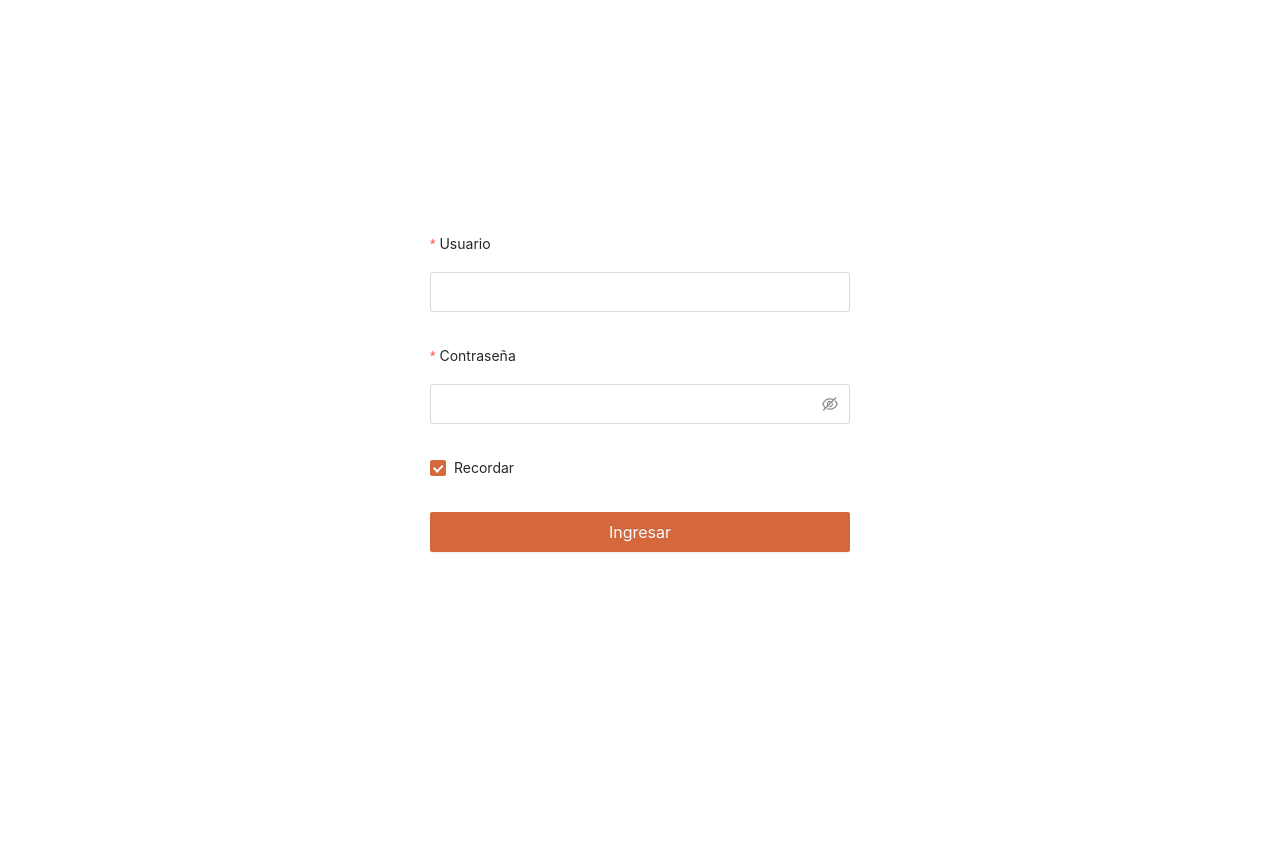
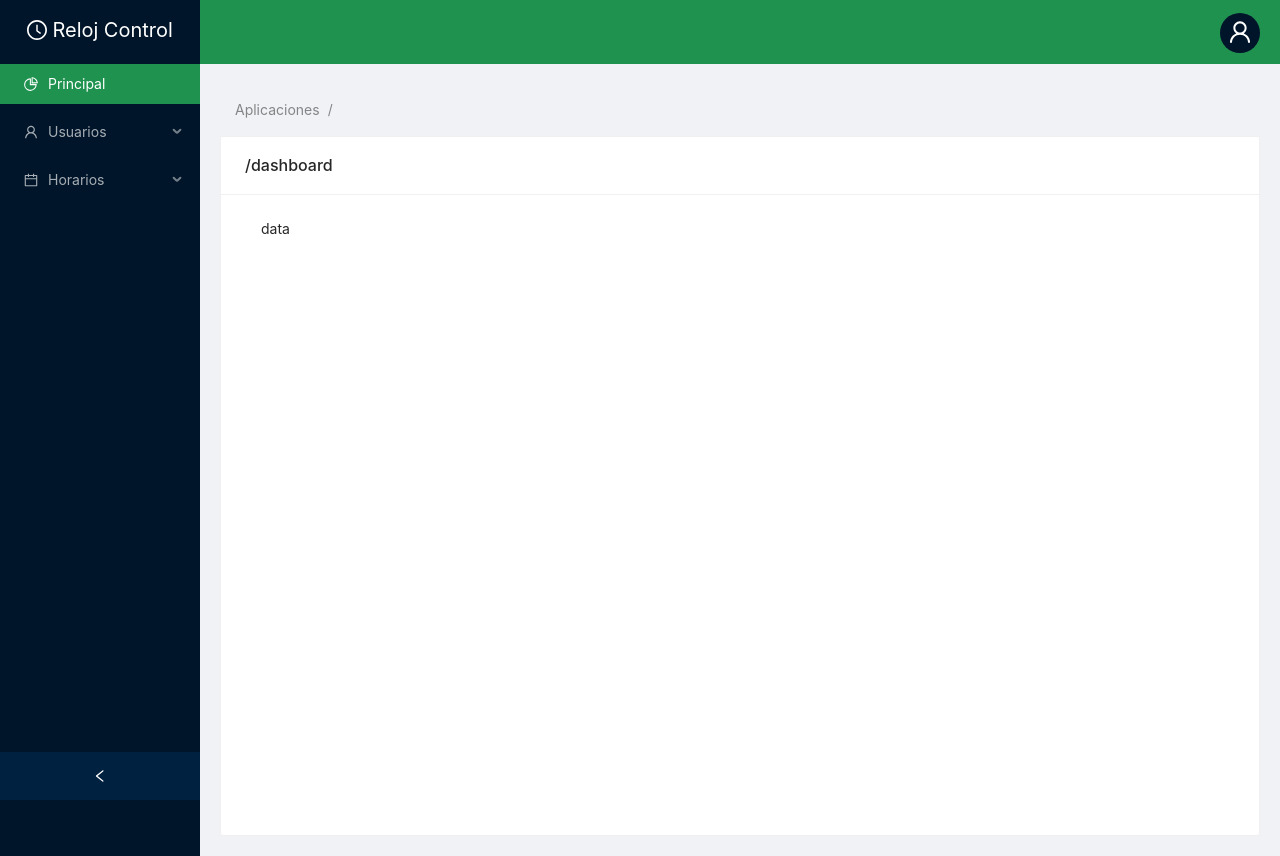
Before and after one commit to JuanMAA/CTR-ASISTENCIA-RF-DASHBOARD, a React (Create React App) app: page /dashboard in a window 1280 px wide. Before the commit this address led to /. Before the commit the page ends 800 px from the top, so only its background shows below. Built offline with nearby package versions, Linux system fonts and the light colour scheme.

Commit message:
add: fix

```diff
--- a/src/less/main.less
+++ b/src/less/main.less
@@ -1,6 +1,6 @@
 @import "~antd/lib/style/themes/default.less";
 @import "~antd/dist/antd.less";
-@primary-color: #d6683d;
+@primary-color: #1f924f;
 
 .site-layout {
   background: @primary-color;
--- a/src/routes/routes.tsx
+++ b/src/routes/routes.tsx
@@ -11,7 +11,9 @@ export default function Router() {
         <Route path="/" exact component={LoginView} />
         <LayoutComponent>
           <>
-            <PrivateRoute path="/dashboard" component={ContainerComponent} />
+            <Route path="/dashboard" component={ContainerComponent} />
+            <Route path="/profile" component={<> Holaa </>} />
+
           </>
         </LayoutComponent>
       </Switch>
--- a/src/views/auth/login.tsx
+++ b/src/views/auth/login.tsx
@@ -1,6 +1,25 @@
 import { Form, Input, Button, Checkbox, Row, Col } from "antd";
+import { BioSample, FingerPosition } from "@digitalpersona/core";
+import {
+  EnrollmentContext,
+  FingerprintsEnroll,
+} from "@digitalpersona/enrollment";
 
 export default function Auth() {
+
+  let submitFingerprints = async (
+    context: EnrollmentContext,
+    samples: BioSample[],
+    pos: FingerPosition
+  ) => {
+    try {
+      const api = new FingerprintsEnroll(context);
+      await api.enroll(pos, samples);
+    } catch (error) {
+      console.error("error ", error);
+    }
+  };
+
   return (
     <Row
       style={{
--- a/src/views/layout/layout.tsx
+++ b/src/views/layout/layout.tsx
@@ -1,7 +1,8 @@
 import { Layout, Breadcrumb, Card, Avatar } from "antd";
 import { ClockCircleOutlined, UserOutlined } from "@ant-design/icons";
-import { useState } from "react";
+import { useEffect, useState } from "react";
 import MenuComponent from "../layout/menu";
+import { Link, useLocation } from "react-router-dom";
 //import FooterComponent from "../layout/footer";
 
 const { Header, Content, Sider } = Layout;
@@ -10,8 +11,48 @@ type Props = {
   children: Element | JSX.Element;
 };
 
+const breadcrumbNameMap = {
+  "/profile": "Perfil",
+  "/data": "Tabla",
+  "/data/usuario": "Usuario",
+  "/data/tipos-usuario": "Tipo de Usuario",
+  "/data/usuario/new": "Crear",
+  "/data/rol": "Rol",
+  "/data/rol/new": "Crear",
+  "/data/horarios": "Horario",
+  "/data/horarios/new": "Crear",
+} as any;
+
 export default function LayoutComponent(props: Props) {
   const [collapsed, setCollapsed] = useState(false as any);
+
+  const location = useLocation();
+
+  const pathSnippets = location.pathname.split("/").filter((i) => i);
+  console.log("pathSnippets",pathSnippets)
+
+  const extraBreadcrumbItems = pathSnippets.map((_, index) => {
+    let custom;
+    const url = `/${pathSnippets.slice(0, index + 1).join("/")}`;
+
+    if (pathSnippets.length > 1 && pathSnippets[0] === "data"){
+      custom = `/data?t=${pathSnippets[1]}`;
+    }
+
+    return (
+      <Breadcrumb.Item key={url}>
+        <Link to={custom !== undefined ? custom : url}>
+          {/\d/.test(url) ? "Modificar" : breadcrumbNameMap[url]}
+        </Link>
+      </Breadcrumb.Item>
+    );
+  });
+
+  const breadcrumbItems = [
+    <Breadcrumb.Item key="apps">
+      <Link to="/dashboard">Aplicaciones</Link>
+    </Breadcrumb.Item>,
+  ].concat(extraBreadcrumbItems);
 
   return (
     <>
@@ -33,7 +74,8 @@ export default function LayoutComponent(props: Props) {
               fontSize: 20,
             }}
           >
-            <ClockCircleOutlined twoToneColor="#eb2f96" /> Reloj Control
+            <ClockCircleOutlined twoToneColor="#eb2f96" />{" "}
+            {!collapsed ? "Reloj Control" : ""}
           </div>
           <MenuComponent />
         </Sider>
@@ -42,14 +84,15 @@ export default function LayoutComponent(props: Props) {
             className="site-top-bar"
             style={{ padding: 0, textAlign: "right", paddingRight: 20 }}
           >
-            <Avatar className="icon-dynamic" size="large" icon={<UserOutlined />} />
+            <Avatar
+              className="icon-dynamic"
+              size="large"
+              icon={<UserOutlined />}
+            />
           </Header>
           <Content style={{ margin: 20 }}>
-            <Breadcrumb style={{ padding: 15 }}>
-              <Breadcrumb.Item>User</Breadcrumb.Item>
-              <Breadcrumb.Item>Bill</Breadcrumb.Item>
-            </Breadcrumb>
-            <Card title="Componente" style={{ minHeight: 700 }} extra={<></>}>
+            <Breadcrumb style={{ padding: 15 }}>{breadcrumbItems}</Breadcrumb>
+            <Card title={location.pathname} style={{ minHeight: 700 }} extra={<></>}>
               {props.children}
             </Card>
           </Content>
--- a/src/views/layout/menu.tsx
+++ b/src/views/layout/menu.tsx
@@ -4,6 +4,7 @@ import {
   PieChartOutlined,
   UserOutlined,
 } from "@ant-design/icons";
+import { Link } from "react-router-dom";
 const { SubMenu } = Menu;
 
 export default function MenuComponent() {
@@ -11,39 +12,28 @@ export default function MenuComponent() {
     <>
       <Menu theme="dark" defaultSelectedKeys={["1"]} mode="inline">
         <Menu.Item key="1" icon={<PieChartOutlined />}>
-          Principal
+          <Link to="/dashboard">Principal</Link>
         </Menu.Item>
         <SubMenu key="sub1" icon={<UserOutlined />} title="Usuarios">
           <Menu.Item icon={<UserOutlined />} key="2">
-            Listado
+            <Link to="/data?t=usuario">Listado</Link>
           </Menu.Item>
           <Menu.Item icon={<UserOutlined />} key="3">
-            Crear usuario
+            <Link to="/data/usuario/new">Crear Usuario</Link>
           </Menu.Item>
           <Menu.Item icon={<UserOutlined />} key="4">
-            Tipos Usuario
+            <Link to="/data?t=tipos-usuario">Tipos Usuario</Link>
           </Menu.Item>
         </SubMenu>
         <SubMenu key="sub2" icon={<CalendarOutlined />} title="Horarios">
           <Menu.Item icon={<CalendarOutlined />} key="5">
-            Listado
+            <Link to="/data?t=horarios">Listado</Link>
           </Menu.Item>
           <Menu.Item icon={<CalendarOutlined />} key="6">
-            Crear Horario
+            <Link to="/data/horarios/new">Crear Horario</Link>
           </Menu.Item>
           <Menu.Item icon={<CalendarOutlined />} key="7">
-            Feriados
-          </Menu.Item>
-        </SubMenu>
-        <SubMenu key="sub3" icon={<CalendarOutlined />} title="Horarios">
-          <Menu.Item icon={<CalendarOutlined />} key="8">
-            Listado
-          </Menu.Item>
-          <Menu.Item icon={<CalendarOutlined />} key="9">
-            Crear Horario
-          </Menu.Item>
-          <Menu.Item icon={<CalendarOutlined />} key="10">
-            Feriados
+            <Link to="/data?t=feriados">Feriados</Link>
           </Menu.Item>
         </SubMenu>
       </Menu>
```
Also changed, not shown: package.json (+10 -10 lines), 1 other file (tests, documents, lock files or other folders).
